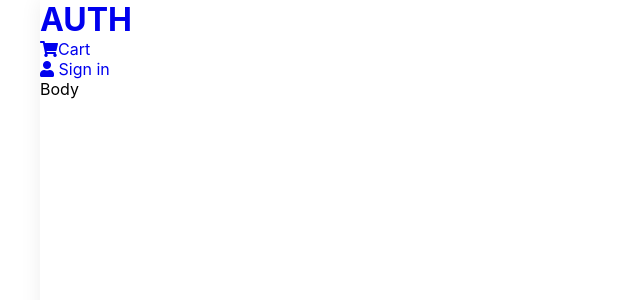
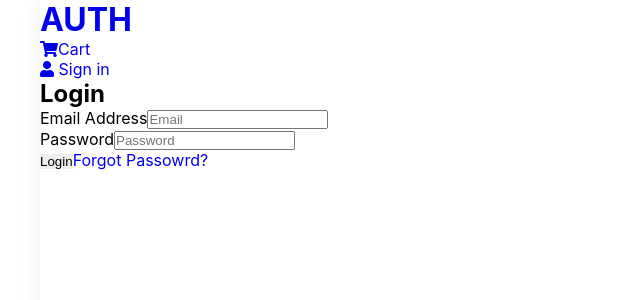
Before and after one commit to tehmansardar/mern-auth, a React (Create React App) app in the folder client/: page /login in a window 1280 px wide. Shown: the top 300 px of the page, without its empty margins (0-640 px from the left). Built offline with nearby package versions, Linux system fonts and the light colour scheme.

Commit message:
Login client

```diff
--- a/client/package.json
+++ b/client/package.json
@@ -6,6 +6,7 @@
 		"@testing-library/jest-dom": "^5.11.4",
 		"@testing-library/react": "^11.1.0",
 		"@testing-library/user-event": "^12.1.10",
+		"axios": "^0.21.1",
 		"react": "^17.0.1",
 		"react-dom": "^17.0.1",
 		"react-router-dom": "^5.2.0",
@@ -35,5 +36,6 @@
 			"last 1 firefox version",
 			"last 1 safari version"
 		]
-	}
+	},
+	"proxy": "http://localhost:5000"
 }
--- a/client/src/App.css
+++ b/client/src/App.css
@@ -20,3 +20,6 @@
 
 /* ----------- Header ---------------------- */
 @import url('./components/header/header.css');
+
+/* ---------------- auth -------------------------- */
+@import url('./components/body/auth/auth.css');
--- a/client/src/components/body/Body.js
+++ b/client/src/components/body/Body.js
@@ -1,7 +1,16 @@
 import React from 'react';
+import { Switch, Route } from 'react-router-dom';
+
+import Login from './auth/Login';
 
 const Body = () => {
-	return <div>Body</div>;
+	return (
+		<section>
+			<Switch>
+				<Route path='/login' component={Login} exact />
+			</Switch>
+		</section>
+	);
 };
 
 export default Body;
--- /dev/null
+++ b/client/src/components/body/auth/Login.js
@@ -0,0 +1,76 @@
+import React, { useState } from 'react';
+import { Link } from 'react-router-dom';
+import axios from 'axios';
+
+import {
+	showErrMsg,
+	showSuccessMsg,
+} from '../../utils/notification/notification';
+
+const initialState = {
+	email: '',
+	password: '',
+	err: '',
+	success: '',
+};
+
+const Login = () => {
+	const [user, setUser] = useState(initialState);
+	const { email, password, err, success } = user;
+
+	const handleChange = (e) => {
+		const { name, value } = e.target;
+
+		setUser({ ...user, [name]: value, err: '', success: '' });
+	};
+
+	const handleSubmit = async (e) => {
+		e.preventDefault();
+		try {
+			const res = await axios.post('/user/login', { email, password });
+			setUser({ ...user, err: '', success: res.data.msg });
+			localStorage.setItem('firstLogin', true);
+		} catch (err) {
+			err.response.data.msg &&
+				setUser({ ...user, err: err.response.data.msg, success: '' });
+		}
+	};
+
+	return (
+		<div className='login_page'>
+			<h2>Login</h2>
+			{err && showErrMsg(err)}
+			{success && showSuccessMsg(success)}
+			<form onSubmit={handleSubmit}>
+				<div>
+					<label htmlFor='email'>Email Address</label>
+					<input
+						type='text'
+						placeholder='Email'
+						id='email'
+						name='email'
+						value={email}
+						onChange={handleChange}
+					/>
+				</div>
+				<div>
+					<label htmlFor='password'>Password</label>
+					<input
+						type='password'
+						placeholder='Password'
+						id='password'
+						name='password'
+						value={password}
+						onChange={handleChange}
+					/>
+				</div>
+				<div className='row'>
+					<button type='submit'>Login</button>
+					<Link to='/forgot_password'>Forgot Passowrd?</Link>
+				</div>
+			</form>
+		</div>
+	);
+};
+
+export default Login;
--- /dev/null
+++ b/client/src/components/body/auth/auth.css
@@ -0,0 +1,39 @@
+.login_page {
+	max-width: 500px;
+	margin: auto;
+	color: #444;
+	padding: 0 15px;
+}
+.login_page h2 {
+	text-transform: uppercase;
+	font-size: 2rem;
+	margin: 20px 0;
+	letter-spacing: 1.5px;
+}
+.login_page input {
+	width: 100%;
+	height: 45px;
+	margin: 10px 0;
+	border: 2px solid #777;
+	outline: none;
+	padding: 0 10px;
+}
+.login_page .row {
+	display: flex;
+	justify-content: space-between;
+	flex-wrap: wrap-reverse;
+	align-items: flex-start;
+}
+.login_page .row a {
+	color: crimson;
+}
+
+.login_page .row button {
+	width: 150px;
+	padding: 10px 0;
+	color: #fff;
+	background: #000;
+	text-transform: uppercase;
+	letter-spacing: 1.5px;
+	margin-right: 10px;
+}
--- a/client/src/components/header/Header.js
+++ b/client/src/components/header/Header.js
@@ -11,7 +11,7 @@
 			<ul>
 				<li>
 					<Link to='/'>
-						<i class='fas fa-shopping-cart'></i>Cart
+						<i className='fas fa-shopping-cart'></i>Cart
 					</Link>
 				</li>
 				<li>
--- /dev/null
+++ b/client/src/components/utils/notification/notification.css
@@ -0,0 +1,14 @@
+.errMsg {
+	background: rgb(214, 10, 10);
+	color: #fff9;
+	text-align: center;
+	padding: 10px 0;
+	letter-spacing: 1.3px;
+}
+.successMsg {
+	background: rgb(9, 158, 54);
+	color: #fff9;
+	text-align: center;
+	padding: 10px 0;
+	letter-spacing: 1.3px;
+}
--- /dev/null
+++ b/client/src/components/utils/notification/notification.js
@@ -0,0 +1,10 @@
+import React from 'react';
+import './notification.css';
+
+export const showErrMsg = (msg) => {
+	return <div className='errMsg'>{msg}</div>;
+};
+
+export const showSuccessMsg = (msg) => {
+	return <div className='successMsg'>{msg}</div>;
+};
```
Also changed, not shown: 1 other file (tests, documents, lock files or other folders).
